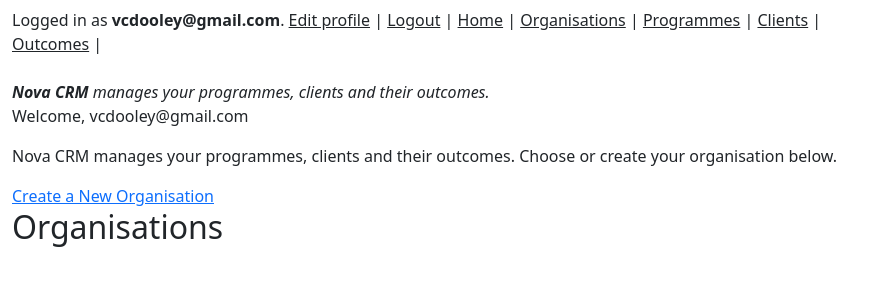
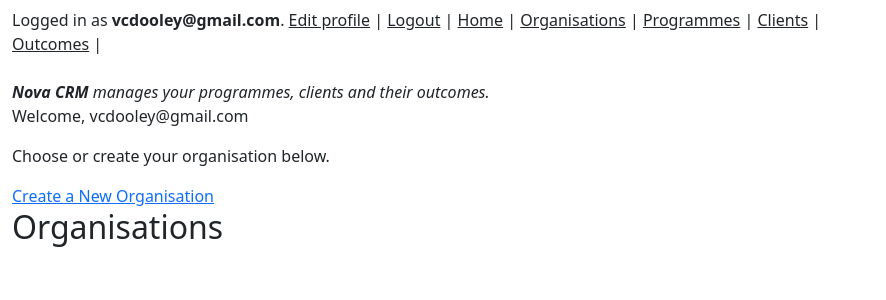
Before and after one commit to VirginiaDooley/nova-new, a Rails app: page / in a window 1280 px wide. Shown: the top 300 px of the page, without its empty margins (0-886 px from the left). Run offline with Rails 7, Linux system fonts and the light colour scheme; a user stored in the database is signed in; data that the repository does not hold is empty; style sheets or scripts are compiled from the project's sources; some libraries are stand-ins or nearby versions.

Commit message:
change summary

```diff
--- a/app/views/organisations/index.html.erb
+++ b/app/views/organisations/index.html.erb
@@ -3,9 +3,7 @@
 </div>
 
 <div class="summary">
-  <p>Nova CRM manages your programmes,
-   clients and their outcomes. Choose
-   or create your organisation below.</p>
+  <p>Choose or create your organisation below.</p>
 </div>
 
 <%= link_to "Create a New Organisation", new_organisation_path, id: "new-org-form-link" %>
```
